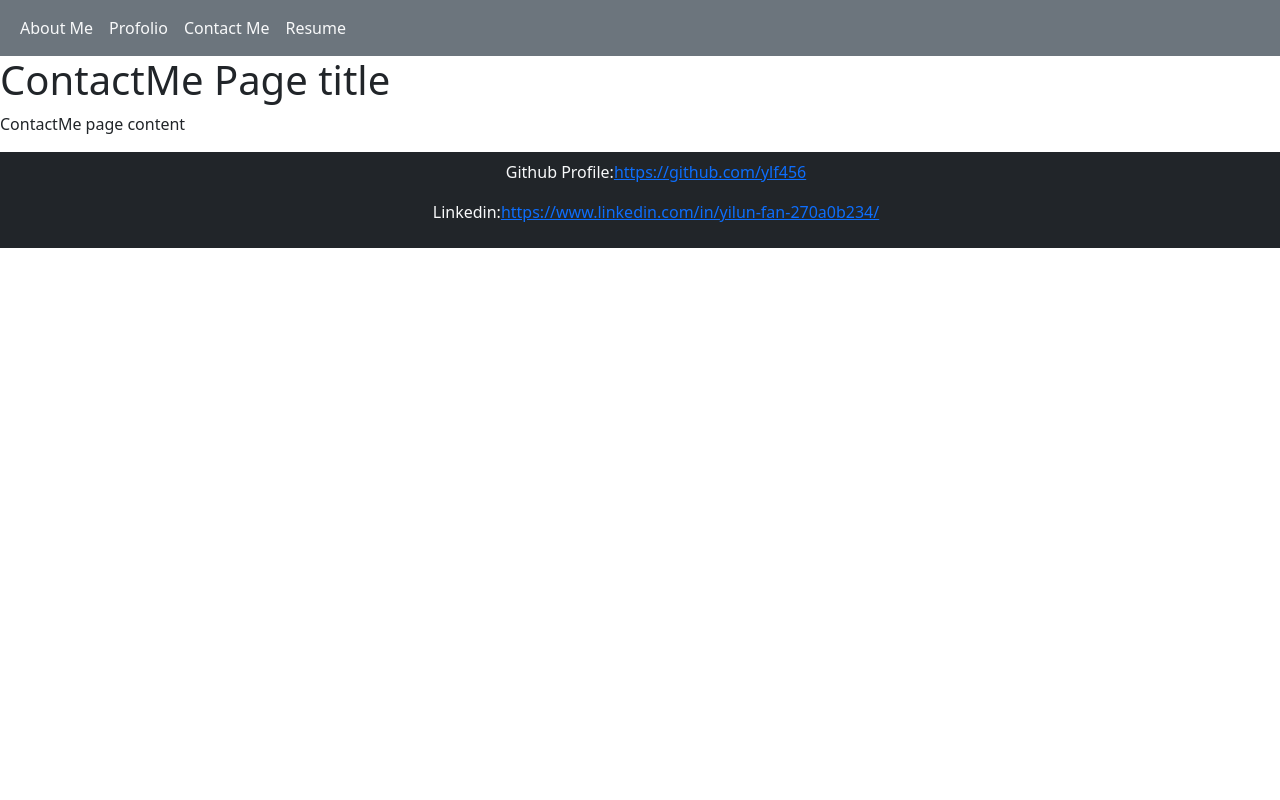
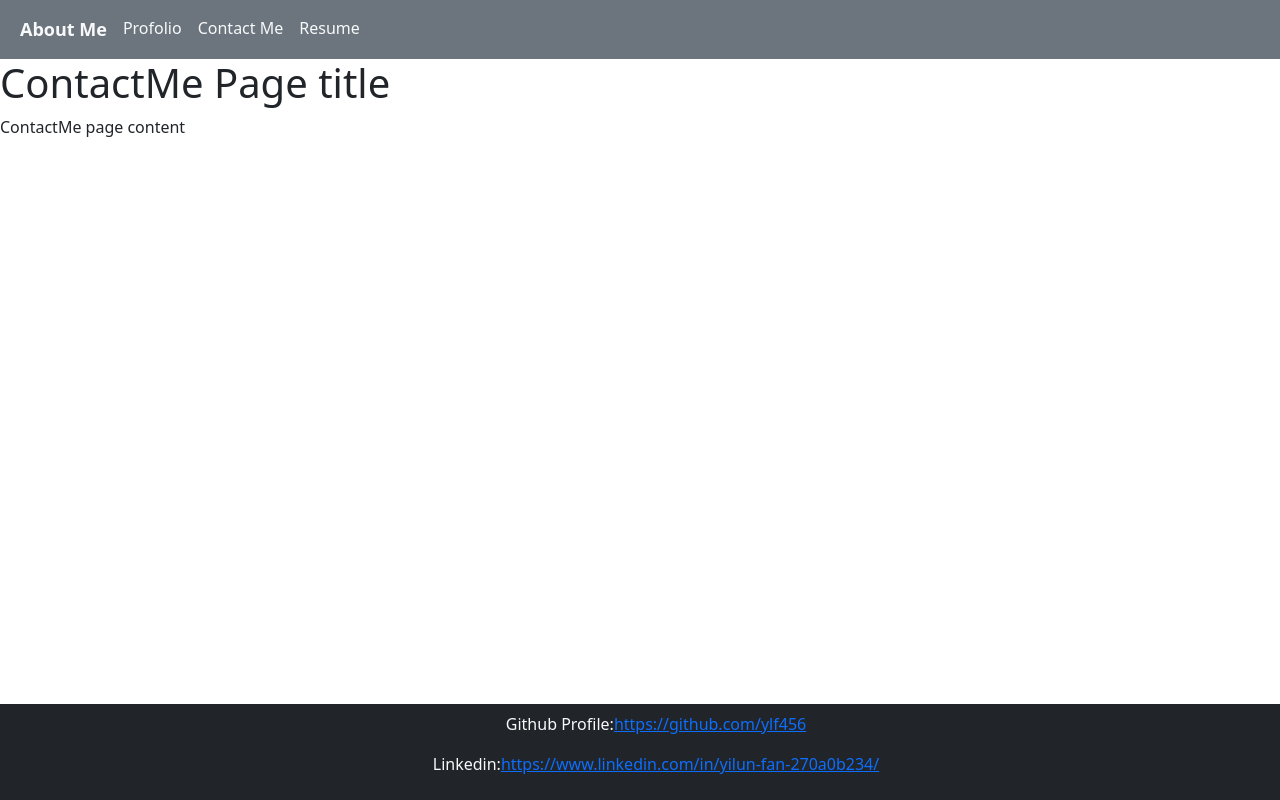
Before and after one commit to ylf456/module-20-challenge-ylf456-React-Portfolio, a React (Vite) app: page /contact-me in a window 1280 px wide. Built offline with nearby package versions, Linux system fonts and the light colour scheme.

Commit message:
added highlight feature when one link on the tab is selected

```diff
--- /dev/null
+++ b/src/UI/navbar/index.css
@@ -0,0 +1,4 @@
+.selected {
+    font-weight:bold;
+    font-size: large;
+}
--- a/src/UI/navbar/navbar.jsx
+++ b/src/UI/navbar/navbar.jsx
@@ -2,24 +2,26 @@
 import { Link } from "react-router-dom"; // Link is method that takes the page to the route without fully reload the page
 import NavbarComponent from "./navbarComponent";
 import { useState } from "react";
+import "./index.css";
 
 export default function NavBar() {
-  const [select, setSelect] = useState("");
+  const [currentPage, setCurrentPage] = useState('/');
+
 
   // The Navbar UI component will render each of the Link elements in the links prop
   return (
     <NavbarComponent
       links={[
-        <Link key={1} className="nav-link text-light" to="/">
+        <Link key={1} onClick={()=> setCurrentPage('/')} className={currentPage === `/` ? 'nav-link text-light selected' : 'nav-link text-light'} to="/">
           About Me
         </Link>,
-        <Link key={2} className="nav-link text-light" to="/portfolio">
+        <Link key={2} onClick={()=> setCurrentPage('/portfolio')} className={currentPage === `/portfolio` ? 'nav-link text-light selected' : 'nav-link text-light'}  to="/portfolio">
           Profolio
         </Link>,
-        <Link key={3} className="nav-link text-light" to="/contact-me">
+        <Link key={3} onClick={()=> setCurrentPage('/contact-me')} className={currentPage === `/contact-me` ? 'nav-link text-light selected' : 'nav-link text-light'}  to="/contact-me">
           Contact Me
         </Link>,
-        <Link key={4} className="nav-link text-light" to="/resume">
+        <Link key={4} onClick={()=> setCurrentPage('/resume')} className={currentPage === `/resume` ? 'nav-link text-light selected' : 'nav-link text-light'}  to="/resume">
           Resume
         </Link>,
       ]}
--- a/src/UI/navbar/navbarComponent.jsx
+++ b/src/UI/navbar/navbarComponent.jsx
@@ -1,3 +1,5 @@
+
+
 export default function NavbarComponent({ links }) {
     return (
       <nav className="navbar navbar-expand-lg bg-secondary">
--- a/src/pages/AboutMePage.jsx
+++ b/src/pages/AboutMePage.jsx
@@ -1,6 +1,6 @@
 export default function AboutMePage() {
   return (
-    <div id="body-content">
+    <div className="body-content">
       <h1>AboutMe Page title</h1>
       <p>AboutMe page content</p>
     </div>
--- a/src/pages/ContactMePage.jsx
+++ b/src/pages/ContactMePage.jsx
@@ -1,7 +1,7 @@
 import { Link } from 'react-router-dom';
 export default function ContactMePage() {
   return (
-    <div id="body-content">
+    <div className="body-content">
       <h1>ContactMe Page title</h1>
       <p>ContactMe page content</p>
     </div>
```
